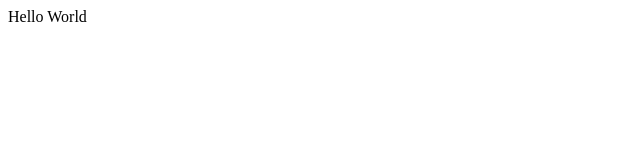
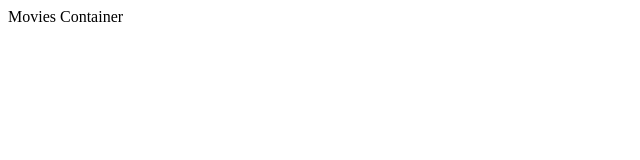
Before and after one commit to rahimshahad/react_proj, a React (Create React App) app in the folder fan_fiction_client/: page / in a window 1280 px wide. Shown: the top 160 px of the page, without its empty margins (0-640 px from the left). Built offline with nearby package versions, Linux system fonts and the light colour scheme.

Commit message:
set up movies container component

```diff
--- a/fan_fiction_client/src/components/App.js
+++ b/fan_fiction_client/src/components/App.js
@@ -1,9 +1,10 @@
 import React from 'react'
+import MoviesContainer from './MoviesContainer'
 
 export default function App() {
     return (
         <div>
-            <p>Hello World</p>
+            <MoviesContainer />
         </div>
     )
 }
--- /dev/null
+++ b/fan_fiction_client/src/components/MoviesContainer.js
@@ -0,0 +1,9 @@
+import React from 'react'
+
+export default function MoviesContainer() {
+    return (
+        <div>
+           Movies Container
+        </div>
+    )
+}
```
Also changed, not shown: fan_fiction_client/src/actions/moviesActions.js (added), fan_fiction_client/src/actions/reviewsActions.js (added).
